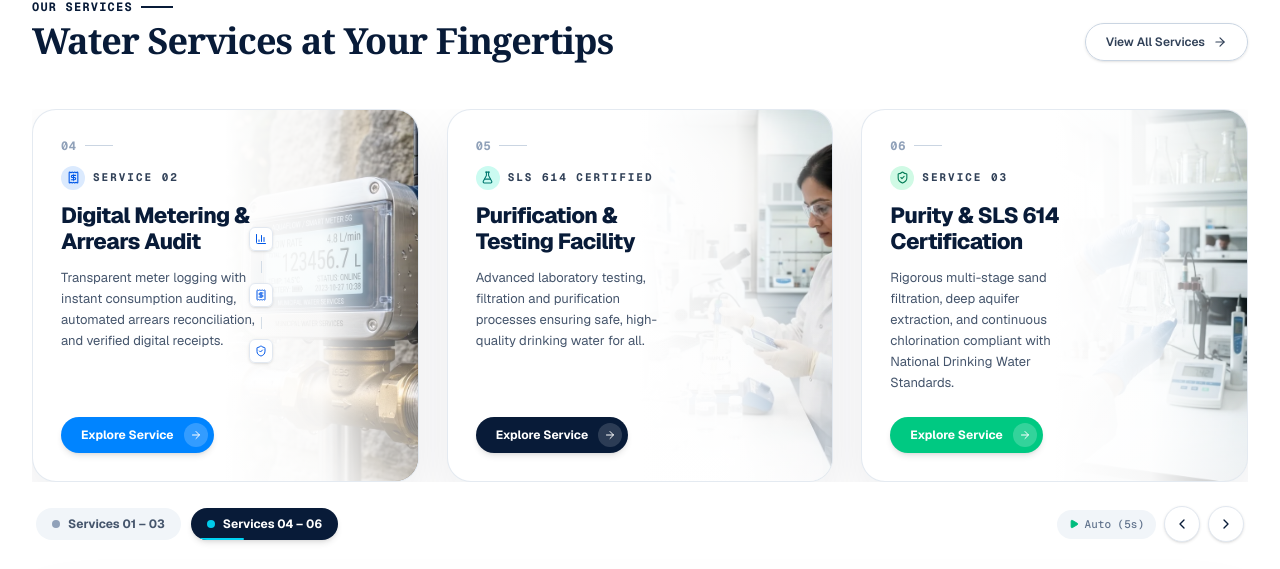
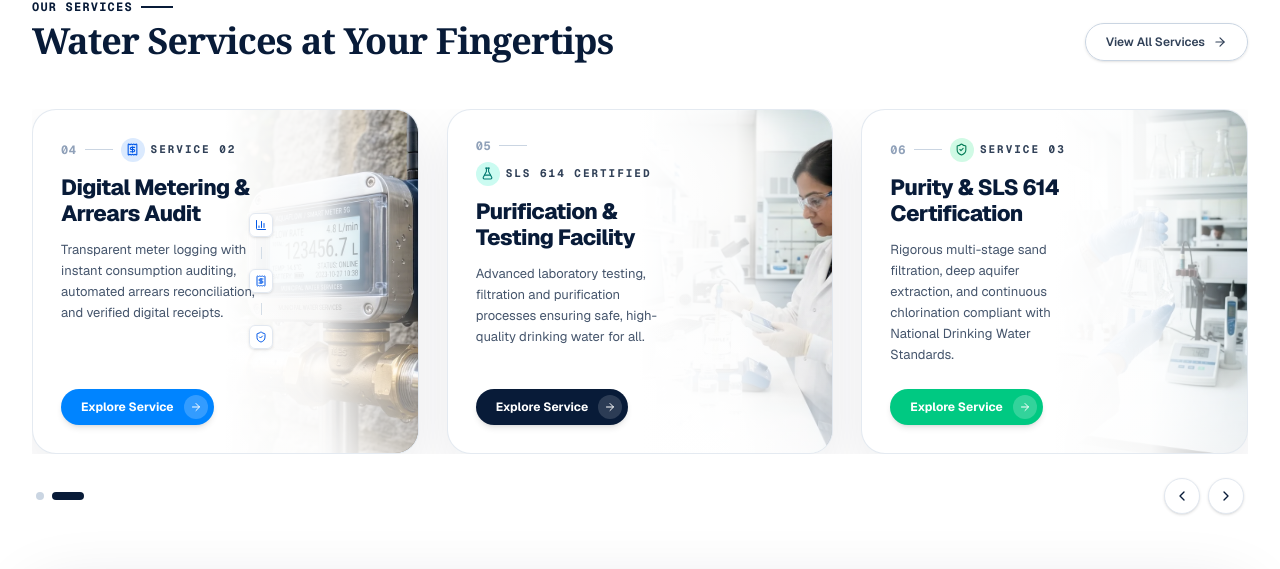
Before and after one commit to Genula2003/VIKASHA-CBO, a Next.js app: page / in a window 1280 px wide. Shown: the part 1439-2008 px from the top of the page. Built offline with nearby package versions, Linux system fonts and the light colour scheme; grey boxes are pictures that could not be loaded.

Commit message:
feat: add WaterServicesShowcase component with interactive card carousel and animations

```diff
--- a/components/WaterServicesShowcase.tsx
+++ b/components/WaterServicesShowcase.tsx
@@ -13,9 +13,7 @@ import {
   ArrowRight,
   Wifi,
   ChevronLeft,
-  ChevronRight,
-  Pause,
-  Play
+  ChevronRight
 } from "lucide-react";
 
 // Silky smooth momentum cubic-bezier easing curve
@@ -256,7 +254,7 @@ export default function WaterServicesShowcase() {
       onMouseLeave={() => setIsPaused(false)}
     >
       {/* Slideshow Display Area with Smooth Animation & Touch Swipe */}
-      <div className="relative overflow-hidden min-h-[330px] sm:min-h-[340px]">
+      <div className="relative overflow-hidden min-h-[205px] sm:min-h-[340px]">
         <AnimatePresence mode="wait" custom={direction}>
           <motion.div
             key={`${safeSlideIndex}-${itemsPerSlide}`}
@@ -275,7 +273,7 @@ export default function WaterServicesShowcase() {
                 handleNext();
               }
             }}
-            className={`grid gap-5 sm:gap-6 lg:gap-7 ${
+            className={`grid gap-4 sm:gap-6 lg:gap-7 ${
               itemsPerSlide === 1
                 ? "grid-cols-1 max-w-lg mx-auto"
                 : itemsPerSlide === 2
@@ -289,14 +287,14 @@ export default function WaterServicesShowcase() {
               return (
                 <div
                   key={card.id}
-                  className={`group relative rounded-2xl sm:rounded-3xl overflow-hidden border transition-all duration-300 min-h-[320px] sm:min-h-[330px] flex flex-col justify-between hover:shadow-2xl hover:-translate-y-1.5 ${
+                  className={`group relative rounded-2xl sm:rounded-3xl overflow-hidden border transition-all duration-300 min-h-[200px] sm:min-h-[330px] flex flex-col justify-between hover:shadow-2xl hover:-translate-y-1.5 ${
                     isDark
                       ? "border-white/10 shadow-[0_20px_50px_rgba(7,23,46,0.25)] bg-[#07172e]"
                       : "border-slate-200/90 shadow-[0_20px_50px_rgba(8,27,56,0.08)] bg-white"
                   }`}
                 >
-                  {/* Right Photographic Background (~50-55% width) */}
-                  <div className="absolute inset-y-0 right-0 w-[55%] sm:w-[50%] overflow-hidden">
+                  {/* Right Photographic Background (~45-50% width) */}
+                  <div className="absolute inset-y-0 right-0 w-[45%] sm:w-[50%] overflow-hidden">
                     <img
                       src={card.image}
                       alt={card.title.join(" ")}
@@ -322,57 +320,55 @@ export default function WaterServicesShowcase() {
                     {card.extraVisual}
                   </div>
 
-                  {/* Left Content Area (~65-75% width for readability) */}
-                  <div className="relative z-10 p-5 sm:p-7 flex flex-col justify-between h-full max-w-[78%] sm:max-w-[65%] space-y-4">
-                    <div className="space-y-3">
-                      {/* Top Marker: e.g. 01 ── */}
-                      <div className="flex items-center gap-2">
+                  {/* Left Content Area (~72-76% width on mobile, 65% on desktop) */}
+                  <div className="relative z-10 p-3.5 sm:p-7 flex flex-col justify-between h-full max-w-[74%] sm:max-w-[65%] space-y-2 sm:space-y-4">
+                    <div className="space-y-1.5 sm:space-y-3">
+                      {/* Top Marker & Badge Row (Inline on mobile to save vertical space) */}
+                      <div className="flex items-center gap-1.5 sm:gap-2 flex-wrap">
                         <span
-                          className={`text-xs font-mono font-bold tracking-wider ${
+                          className={`text-[10px] sm:text-xs font-mono font-bold tracking-wider ${
                             isDark ? "text-slate-400" : "text-slate-400"
                           }`}
                         >
                           {card.number}
                         </span>
                         <span
-                          className={`w-7 h-[1.5px] ${
+                          className={`w-3 sm:w-7 h-[1.5px] ${
                             isDark ? "bg-slate-500/60" : "bg-slate-300"
                           }`}
                         />
-                      </div>
-
-                      {/* Badge Pill with Icon */}
-                      <div className="flex items-center gap-2">
+                        <div className="flex items-center gap-1 sm:gap-1.5">
                           <div
-                          className={`w-5 h-5 sm:w-6 sm:h-6 rounded-full flex items-center justify-center shrink-0 ${card.badge.colorClasses}`}
+                            className={`w-4 h-4 sm:w-6 sm:h-6 rounded-full flex items-center justify-center shrink-0 ${card.badge.colorClasses}`}
                           >
                             {card.badge.icon}
                           </div>
                           <span
-                          className={`text-[10px] sm:text-[11px] font-mono font-bold tracking-[0.16em] sm:tracking-[0.18em] uppercase ${
+                            className={`text-[9px] sm:text-[11px] font-mono font-bold tracking-[0.12em] sm:tracking-[0.18em] uppercase ${
                               isDark ? "text-slate-200" : "text-slate-700"
                             }`}
                           >
                             {card.badge.label}
                           </span>
                         </div>
+                      </div>
 
                       {/* Title */}
                       <h3
-                        className={`text-lg sm:text-[22px] font-extrabold tracking-tight leading-[1.2] ${
+                        className={`text-sm sm:text-[22px] font-extrabold tracking-tight leading-[1.18] sm:leading-[1.2] ${
                           isDark ? "text-white" : "text-[#081B38]"
                         }`}
                       >
                         {card.title.map((line, idx) => (
-                          <span key={idx} className="block">
+                          <span key={idx} className="sm:block inline mr-1 sm:mr-0">
                             {line}
                           </span>
                         ))}
                       </h3>
 
-                      {/* Description */}
+                      {/* Description (2 lines on mobile, full on desktop) */}
                       <p
-                        className={`text-xs sm:text-[13px] leading-relaxed font-normal line-clamp-3 sm:line-clamp-none ${
+                        className={`text-[11px] sm:text-[13px] leading-snug sm:leading-relaxed font-normal line-clamp-2 sm:line-clamp-none ${
                           isDark ? "text-slate-300" : "text-slate-600"
                         }`}
                       >
@@ -381,16 +377,16 @@ export default function WaterServicesShowcase() {
                     </div>
 
                     {/* Action Button */}
-                    <div className="pt-2">
+                    <div className="pt-1 sm:pt-2">
                       <Link
                         href="/pay"
-                        className={`inline-flex items-center gap-2 sm:gap-2.5 pl-4 sm:pl-5 pr-1.5 py-1.5 rounded-full text-xs font-bold shadow-md transition-all duration-300 hover:scale-[1.03] active:scale-[0.98] ${card.button.bgClass} ${card.button.textClass}`}
+                        className={`inline-flex items-center gap-1.5 sm:gap-2.5 pl-3 sm:pl-5 pr-1 sm:pr-1.5 py-1 sm:py-1.5 rounded-full text-[10px] sm:text-xs font-bold shadow-md transition-all duration-300 hover:scale-[1.03] active:scale-[0.98] ${card.button.bgClass} ${card.button.textClass}`}
                       >
                         <span>Explore Service</span>
                         <div
-                          className={`w-5 h-5 sm:w-6 sm:h-6 rounded-full flex items-center justify-center shrink-0 ${card.button.arrowBgClass} ${card.button.arrowColorClass}`}
+                          className={`w-4 h-4 sm:w-6 sm:h-6 rounded-full flex items-center justify-center shrink-0 ${card.button.arrowBgClass} ${card.button.arrowColorClass}`}
                         >
-                          <ArrowRight size={12} className="group-hover:translate-x-0.5 transition-transform" />
+                          <ArrowRight size={10} className="sm:w-3 sm:h-3 group-hover:translate-x-0.5 transition-transform" />
                         </div>
                       </Link>
                     </div>
@@ -402,13 +398,10 @@ export default function WaterServicesShowcase() {
         </AnimatePresence>
       </div>
 
-      {/* Slideshow Bottom Navigation Controls & 5-Second Auto-Slide Indicators */}
-      <div className="flex items-center justify-between pt-6 px-1 flex-wrap gap-3">
-        {/* Slide Pagination Tabs with Labels */}
-        <div className="flex items-center gap-1.5 sm:gap-2.5">
-          {itemsPerSlide === 1 ? (
-            // Mobile: 6 Sleek Numbered Indicator Pills
-            <div className="flex items-center gap-1.5">
+      {/* Slideshow Minimal Navigation (Prev / Next Chevrons without bulky tabs or number pills) */}
+      <div className="flex items-center justify-between pt-3.5 sm:pt-6 px-1">
+        {/* Sleek Minimal Progress Dots */}
+        <div className="flex items-center gap-1.5 sm:gap-2">
           {slides.map((_, index) => {
             const isActive = safeSlideIndex === index;
             return (
@@ -416,84 +409,19 @@ export default function WaterServicesShowcase() {
                 key={index}
                 type="button"
                 onClick={() => handleSelectSlide(index)}
-                    aria-label={`Slide ${index + 1}`}
-                    className={`h-7 px-2.5 rounded-full text-[11px] font-mono font-bold transition-all duration-300 cursor-pointer flex items-center gap-1 ${
+                aria-label={`Go to slide ${index + 1}`}
+                className={`h-1.5 sm:h-2 rounded-full transition-all duration-300 cursor-pointer ${
                   isActive
-                        ? "bg-[#081B38] text-white shadow-sm"
-                        : "bg-slate-100 text-slate-500 hover:bg-slate-200"
+                    ? "w-6 sm:w-8 bg-[#081B38]"
+                    : "w-2 bg-slate-300 hover:bg-slate-400"
                 }`}
-                  >
-                    <span>0{index + 1}</span>
-                    {isActive && (
-                      <span className="w-1.5 h-1.5 rounded-full bg-cyan-400 animate-pulse" />
-                    )}
-                  </button>
+              />
             );
           })}
         </div>
-          ) : (
-            // Desktop & Tablet: Full descriptive tabs with progress hairlines
-            slides.map((_, index) => {
-              const isActive = safeSlideIndex === index;
-              return (
-                <button
-                  key={index}
-                  type="button"
-                  onClick={() => handleSelectSlide(index)}
-                  className={`relative px-4 py-2 rounded-full text-xs font-bold transition-all duration-300 cursor-pointer flex items-center gap-2 overflow-hidden ${
-                    isActive
-                      ? "bg-[#081B38] text-white shadow-md"
-                      : "bg-slate-100 text-slate-600 hover:bg-slate-200 hover:text-slate-900"
-                  }`}
-                >
-                  <span
-                    className={`w-2 h-2 rounded-full ${
-                      isActive ? "bg-cyan-400 animate-pulse" : "bg-slate-400"
-                    }`}
-                  />
-                  <span>
-                    {itemsPerSlide === 3
-                      ? index === 0
-                        ? "Services 01 – 03"
-                        : "Services 04 – 06"
-                      : `Part 0${index + 1}`}
-                  </span>
 
-                  {/* Animated 5s Progress Bar when active and not paused */}
-                  {isActive && !isPaused && (
-                    <motion.span
-                      initial={{ width: 0 }}
-                      animate={{ width: "100%" }}
-                      transition={{ duration: 5, ease: "linear" }}
-                      className="absolute bottom-0 left-0 h-[2px] bg-cyan-400 rounded-full"
-                    />
-                  )}
-                </button>
-              );
-            })
-          )}
-        </div>
-
-        {/* Prev / Next Chevrons & Pause Indicator */}
-        <div className="flex items-center gap-2 ml-auto">
-          {/* Pause / Playing Micro-Indicator */}
-          <div
-            className="hidden sm:flex items-center gap-1.5 px-3 py-1.5 rounded-full bg-slate-100 text-slate-500 text-[11px] font-mono font-medium"
-            title={isPaused ? "Slideshow paused on hover" : "Auto-sliding every 5 seconds"}
-          >
-            {isPaused ? (
-              <>
-                <Pause size={10} className="text-amber-500" />
-                <span>Paused</span>
-              </>
-            ) : (
-              <>
-                <Play size={10} className="text-emerald-500 fill-emerald-500" />
-                <span>Auto (5s)</span>
-              </>
-            )}
-          </div>
-
+        {/* Prev / Next Chevrons */}
+        <div className="flex items-center gap-2">
           {/* Left Arrow Button */}
           <button
             type="button"
```
Lines whose indentation alone changed are shown as unchanged.
